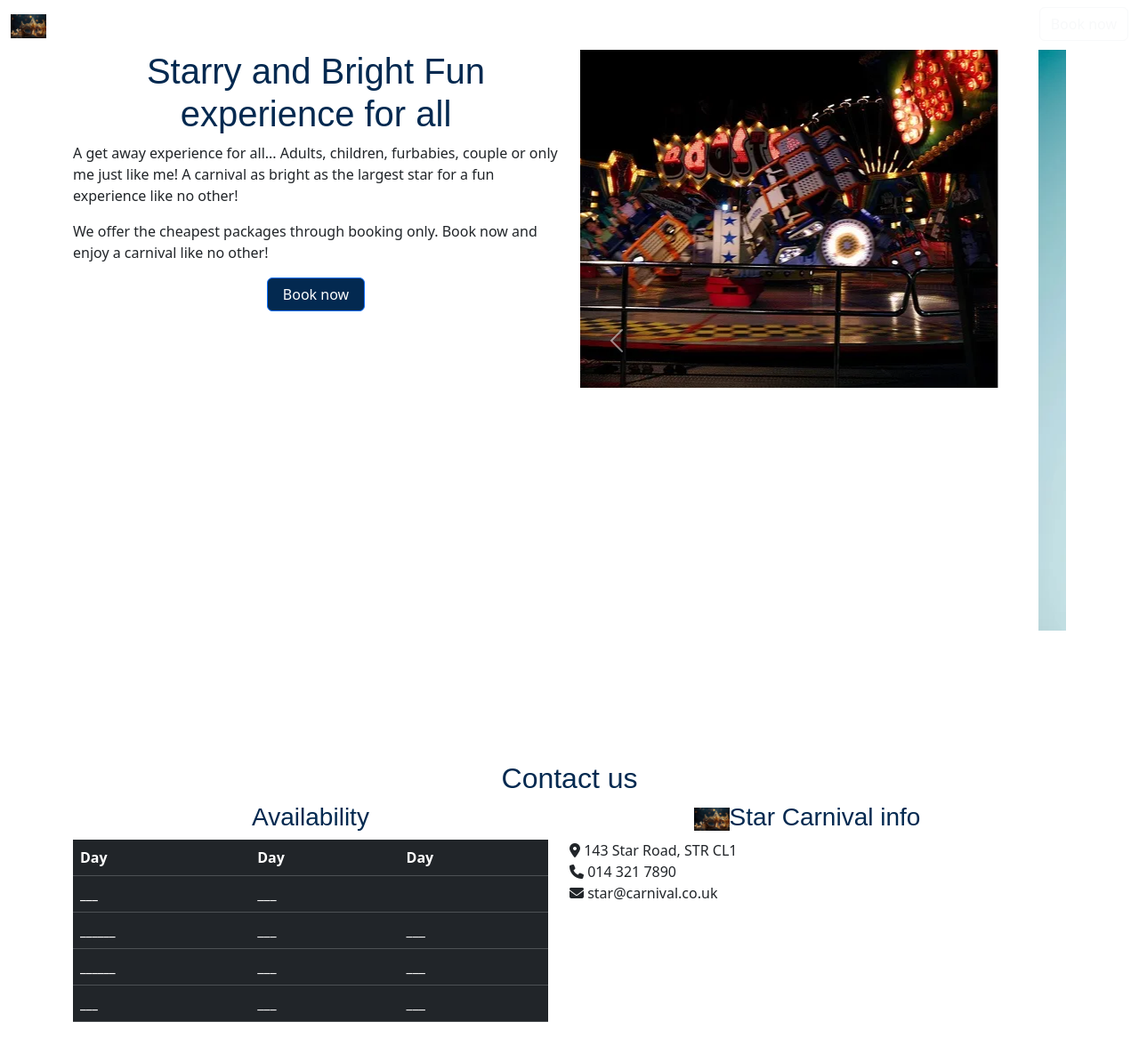
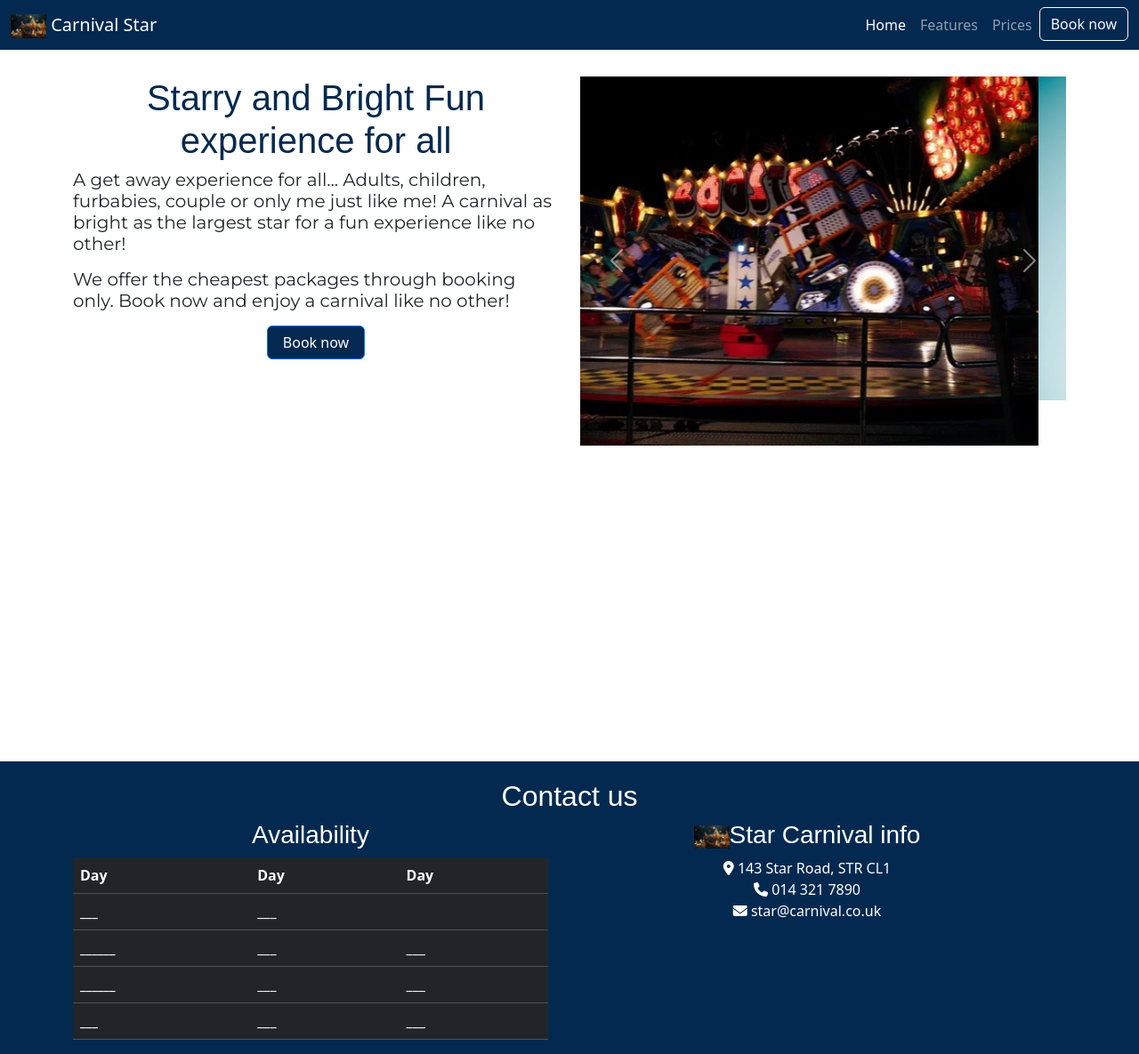
Before and after one commit to jammy-8/carnival-star, a plain HTML site: page index.html in a window 1280 px wide. Shown: the whole page at 89% size. Drawn offline with nearby package versions, Linux system fonts and the light colour scheme.

Commit message:
added style for contacts

```diff
--- a/assets/css/style.css
+++ b/assets/css/style.css
@@ -48,3 +48,60 @@ main {
     display: flex;
     flex-direction: column;
 }
+
+/* Navigation Bar */
+#nav {
+    background-color: var(--primary-color);
+    text-align: center;
+}
+
+#nav .navbar-brand {
+    padding: 0;
+}
+
+#nav .logo {
+    width: 40px;
+}
+
+/* Hero section */
+#hero {
+    margin-top: 30px;
+}
+
+#hero p {
+    font:20px var(--secondary-font);
+}
+
+/* Carousel */
+
+.carousel-item img {
+    width: 100%;
+    height: 100%;
+}
+
+.img-carousel {
+    object-fit: contain;
+}
+
+/* Footer section */
+footer {
+    background-color: var(--primary-color);
+    color: white;
+    margin-bottom: 0;
+}
+#contacts h2,
+#contacts h3 {
+    color: white;
+}
+
+#contacts h2 {
+    margin-top: 20px;
+}
+
+#contacts h3 {
+    text-align: center;
+}
+
+address {
+    text-align: center;
+}
```
